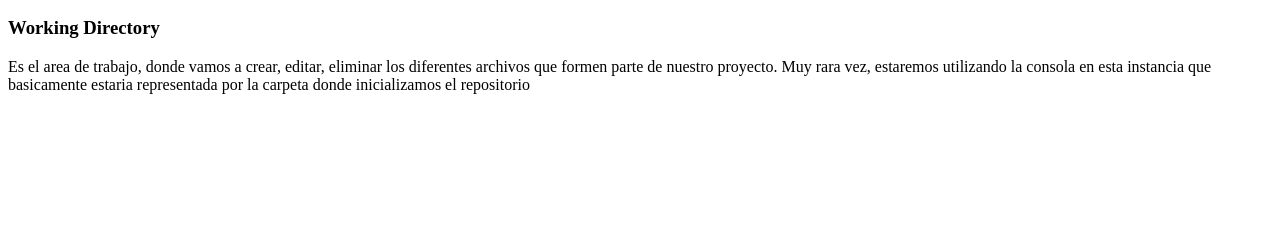
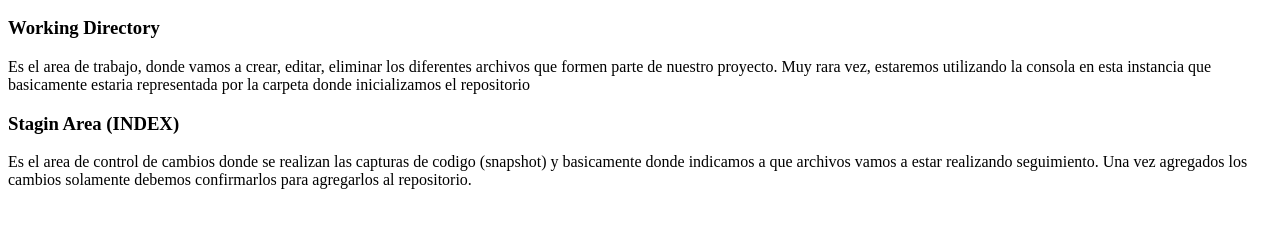
Before and after one commit to fcontarino/git-col-v19, a plain HTML site: page index.html in a window 1280 px wide. Shown: the part 168-396 px from the top of the page. Drawn offline with Linux system fonts and the light colour scheme.

Commit message:
Areas GIT: Staging Area(INDEX)

```diff
--- a/index.html
+++ b/index.html
@@ -17,6 +17,10 @@
             <h3>Working Directory</h3>
             <p>Es el area de trabajo, donde vamos a crear, editar, eliminar los diferentes archivos que formen parte de nuestro proyecto. Muy rara vez, estaremos utilizando la consola en esta instancia que basicamente estaria representada por la carpeta donde inicializamos el repositorio</p>
         </article>
+        <article>
+            <h3>Stagin Area (INDEX)</h3>
+            <p>Es el area de control de cambios donde se realizan las capturas de codigo (snapshot) y basicamente donde indicamos a que archivos vamos a estar realizando seguimiento. Una vez agregados los cambios solamente debemos confirmarlos para agregarlos al repositorio.</p>
+        </article>
     </section>
 </body>
 </html>
```
